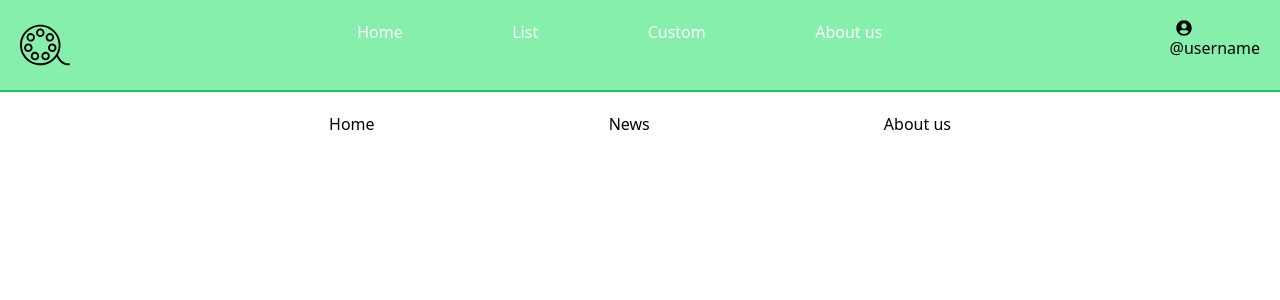
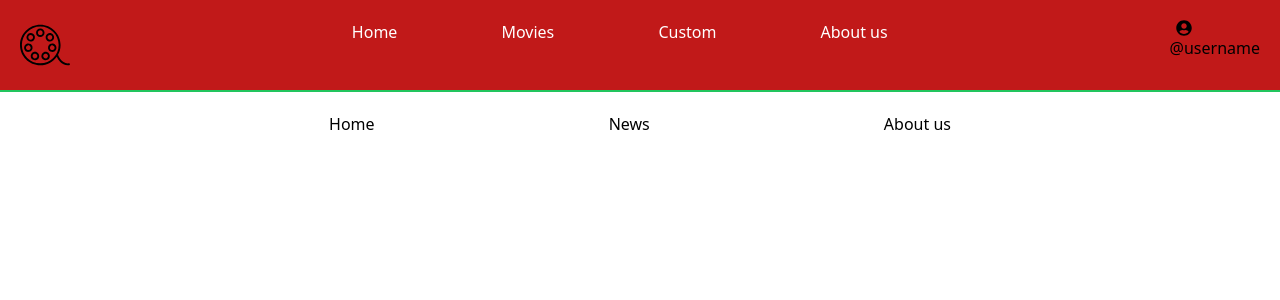
Before and after one commit to jakov31/Vodic_za_filmove-Dev_Lab, a React (Vite) app: page / in a window 1280 px wide. Shown: the top 300 px of the page. Built offline with nearby package versions, Linux system fonts and the light colour scheme.

Commit message:
reslove merge conflict

```diff
--- a/src/layout/Header.jsx
+++ b/src/layout/Header.jsx
@@ -1,4 +1,3 @@
-
 import { Link } from "react-router-dom";
 import { FaUserCircle } from "react-icons/fa";
 import HeaderLinkButton from "./HeaderLinkButton";
@@ -14,13 +13,28 @@ const Header = () => {
 
   return (
     <>
-      <nav className=" flex justify-between content-center p-[20px] w-[100%] bg-green-300">
+      <nav className="w-full flex justify-between content-center p-[20px]  bg-[#c11919]">
         <div>
-        <img  className="w-[50px] ml-[auto]" src="./assets/movie-svgrepo-com.svg" alt="Logo"/>
+          <img
+            className="w-[50px] ml-[auto]"
+            src="./assets/movie-svgrepo-com.svg"
+            alt="Logo"
+          />
         </div>
+
         <div className="flex justify-evenly w-[60%]">
           <HeaderLinkButton linkText={"Home"} to={"home"} />
-          <HeaderLinkButton linkText={"List"} to={"movies"} />
+          <div>
+            <HeaderLinkButton
+              linkText={"Movies"}
+              to={"movies"}
+              mouseIn={toggleDropdown}
+              mouseOut={toggleDropdown}
+            />
+            {isDropdownOpen && (
+              <HeaderDropDown toggleDropdown={toggleDropdown} />
+            )}
+          </div>
           <HeaderLinkButton linkText={"Custom"} to={"custom"} />
           <HeaderLinkButton linkText={"About us"} to={"aboutUs"} />
         </div>
@@ -30,7 +44,6 @@ const Header = () => {
           <p>@username</p>
         </Link>
       </nav>
-
     </>
   );
 };
```
